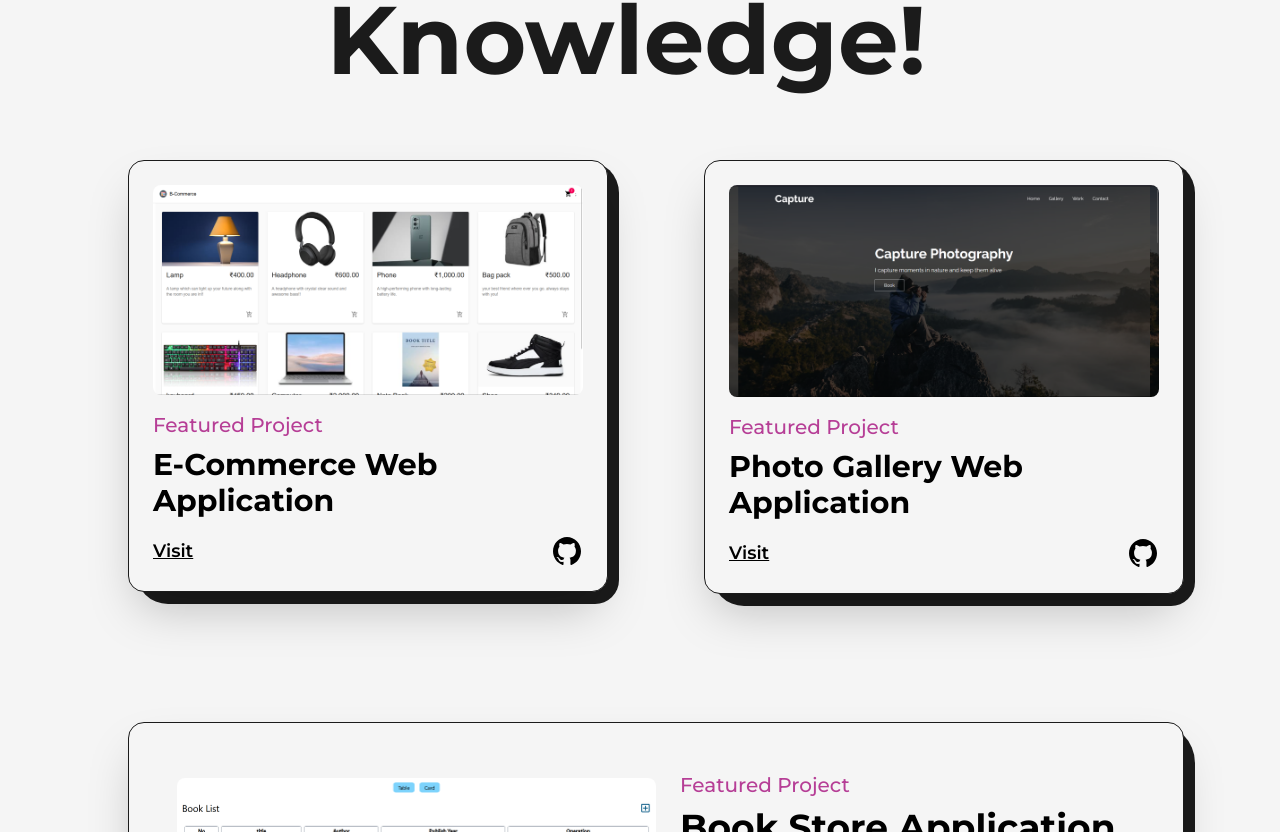
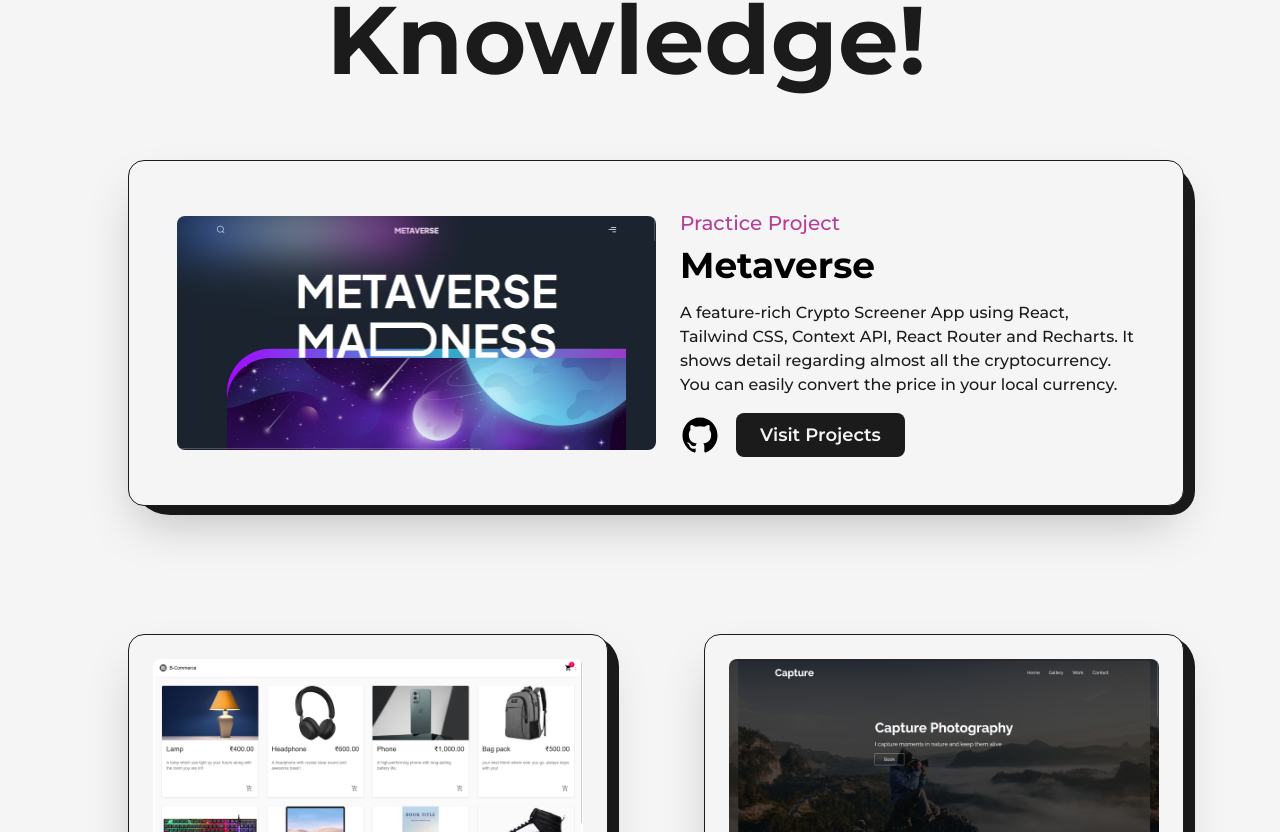
Before and after one commit to Vishal-sarkar/My-Portfolio, a Next.js app: page /projects in a window 1280 px wide. Shown: the part 368-1200 px from the top of the page. Built offline with nearby package versions, Linux system fonts and the light colour scheme.

Commit message:
11th commit

```diff
--- a/src/pages/index.js
+++ b/src/pages/index.js
@@ -15,7 +15,7 @@ export default function Home() {
       <Head>
         <title>Bishal sarkar</title>
         <meta name="description" content="I'm Bishal Sarkar, a dedicated and versatile
-                  Full-Stack Web Developer" />
+                  Full-Stack Web Developer." />
       </Head>
       <TransitionEffect />
       <main className="flex items-center text-dark w-full min-h-screen dark:text-light">
--- a/src/pages/projects.js
+++ b/src/pages/projects.js
@@ -5,7 +5,7 @@ import Head from "next/head";
 import Link from "next/link";
 import Image from "next/image";
 import { GithubIcon } from "@/components/icons";
-import project1 from "../../public/images/projects/crypto-screener-cover-image.jpg";
+import project1 from "../../public/images/projects/1.png";
 import project2 from "../../public/images/projects/2.png";
 import project3 from "../../public/images/projects/3.png";
 import project4 from "../../public/images/projects/4.png";
@@ -145,25 +145,25 @@ const projects = () => {
             className="mb-16 lg:!text-7xl sm:mb-8 sm:!text-6xl xs:!text-4xl"
           />
           <div className="grid grid-cols-12 gap-24 gap-y-32 xl:gap-x-16 lg:gap-x-8 md:gap-y-24 sm:gap-x-0">
-            {/* <div className="col-span-12">
+            <div className="col-span-12">
               <FeaturedProject
-                title="Crypto Screener Application"
+                title="Metaverse"
                 img={project1}
                 summery="A feature-rich Crypto Screener App using React, Tailwind CSS, Context API, React Router and Recharts.
                             It shows detail regarding almost all the cryptocurrency. You can easily convert the price in your
                             local currency."
-                link="/"
-                github="/"
-                type="Featured Project"
+                link="https://metanextjs.netlify.app/"
+                github="https://github.com/Vishal-sarkar/Metaverse"
+                type="Practice Project"
               />
-            </div> */}
+            </div>
             <div className="col-span-6 sm:col-span-12">
               <Project
                 title="E-Commerce Web Application"
                 img={project2}
                 link="https://b-commerce-mystore.netlify.app/"
                 github="https://b-commerce-mystore.netlify.app/"
-                type="Featured Project"
+                type="Practice Project"
               />
             </div>
             <div className="col-span-6 sm:col-span-12">
@@ -172,7 +172,7 @@ const projects = () => {
                 img={project3}
                 link="https://demo-website-rho-swart.vercel.app/"
                 github="https://github.com/Vishal-sarkar/demo_website"
-                type="Featured Project"
+                type="Practice Project"
               />
             </div>
             <div className="col-span-12">
@@ -182,7 +182,7 @@ const projects = () => {
                 summery="A web application to store book online, built using Reactjs, Tailwind css, Express and MongoDB, where you can able to add, edit and delete book data stored on a MongoDB databse"
                 link="https://celadon-pavlova-7a2593.netlify.app/"
                 github="https://github.com/Vishal-sarkar/BookStore"
-                type="Featured Project"
+                type="Practice Project"
               />
             </div>
 
@@ -194,7 +194,7 @@ const projects = () => {
                 summery=" fully functional space invader game with pure HTML, CSS and JavaScript, where enemy from space invades the user’s base and the user has to protect their base from it."
                 link="https://vishal-sarkar.github.io/Space-invader-game/"
                 github="https://github.com/Vishal-sarkar/Space-invader-game"
-                type="Featured Project"
+                type="Practice Project"
               />
             </div>
             <div className="col-span-12">
@@ -204,7 +204,7 @@ const projects = () => {
                 summery="A fully functional Card Match gave with pure HTML, CSS and JavaScript. Here I used a pair of avenger character laid face down on a surface and two cards are flipped face up over each turn. The object of the game is to turn over pairs of matching cards."
                 link="https://vishal-sarkar.github.io/Avenger-memoryGame/"
                 github="https://github.com/Vishal-sarkar/Avenger-memoryGame"
-                type="Featured Project"
+                type="Practice Project"
               />
             </div>
 
@@ -218,7 +218,7 @@ const projects = () => {
                 longer, making the game increasingly difficult."
                 link="https://vishal-sarkar.github.io/Snake-Game/"
                 github="https://github.com/Vishal-sarkar/Snake-Game"
-                type="Featured Project"
+                type="Practice Project"
               />
             </div>
 
@@ -231,7 +231,7 @@ const projects = () => {
                 Once they are done with their tasks they can also remove them from the list."
                 link="https://vishal-sarkar.github.io/My-Custom-todo-app/"
                 github="https://github.com/Vishal-sarkar/My-Custom-todo-app"
-                type="Featured Project"
+                type="Practice Project"
               />
             </div>
 
@@ -241,7 +241,7 @@ const projects = () => {
                 img={project5}
                 link="https://airbnb-clone-nine-black.vercel.app/"
                 github="https://github.com/Vishal-sarkar/airbnb-clone"
-                type="Featured Project"
+                type="Practice Project"
               />
             </div>
 
@@ -251,7 +251,7 @@ const projects = () => {
                 img={project9}
                 link="https://vishal-sarkar.github.io/Note-taker-app/"
                 github="https://github.com/Vishal-sarkar/Note-taker-app"
-                type="Featured Project"
+                type="Practice Project"
               />
             </div>
 
@@ -261,7 +261,7 @@ const projects = () => {
                 img={project6}
                 link="https://vishal-sarkar.github.io/startup-of-the-year/"
                 github="https://github.com/Vishal-sarkar/startup-of-the-year"
-                type="Featured Project"
+                type="Practice Project"
               />
             </div>
             <div className="col-span-6 sm:col-span-12">
@@ -270,7 +270,7 @@ const projects = () => {
                 img={project12}
                 link="https://vishal-sarkar.github.io/My-Robofriends/"
                 github="https://github.com/Vishal-sarkar/My-Robofriends"
-                type="Featured Project"
+                type="Practice Project"
               />
             </div>
 
```
Also changed, not shown: public/images/projects/1.png (added).
